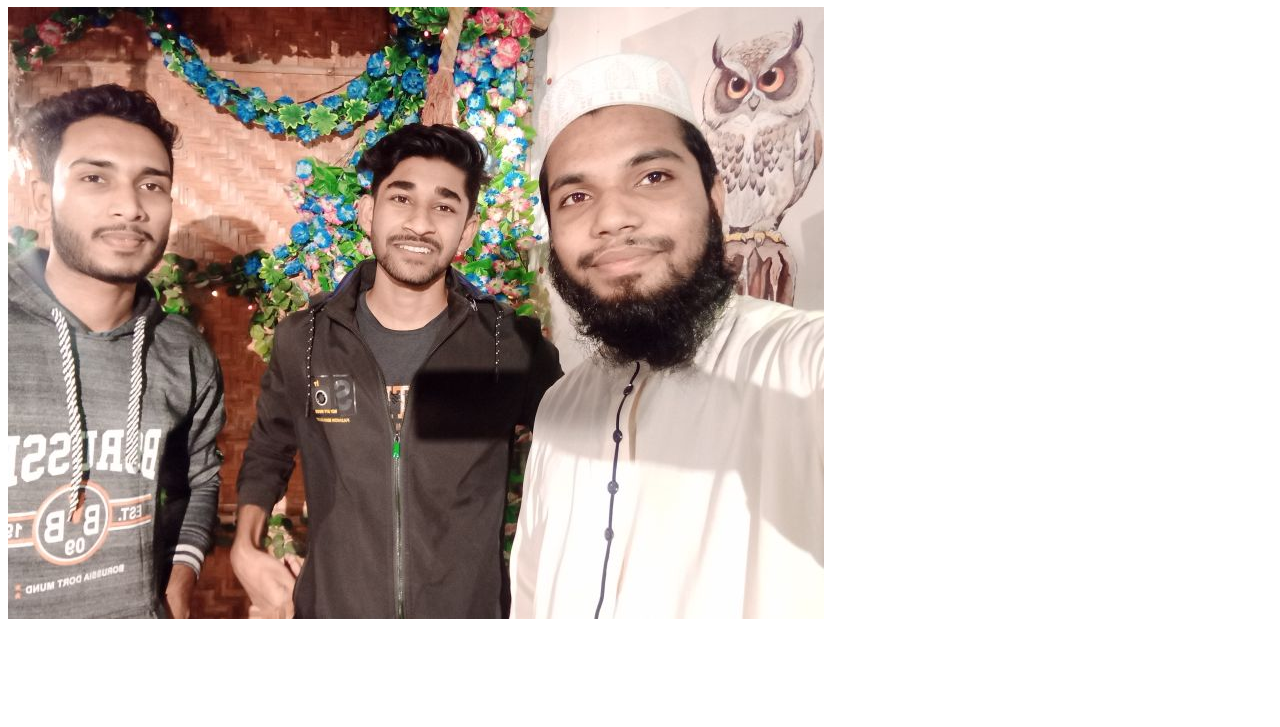
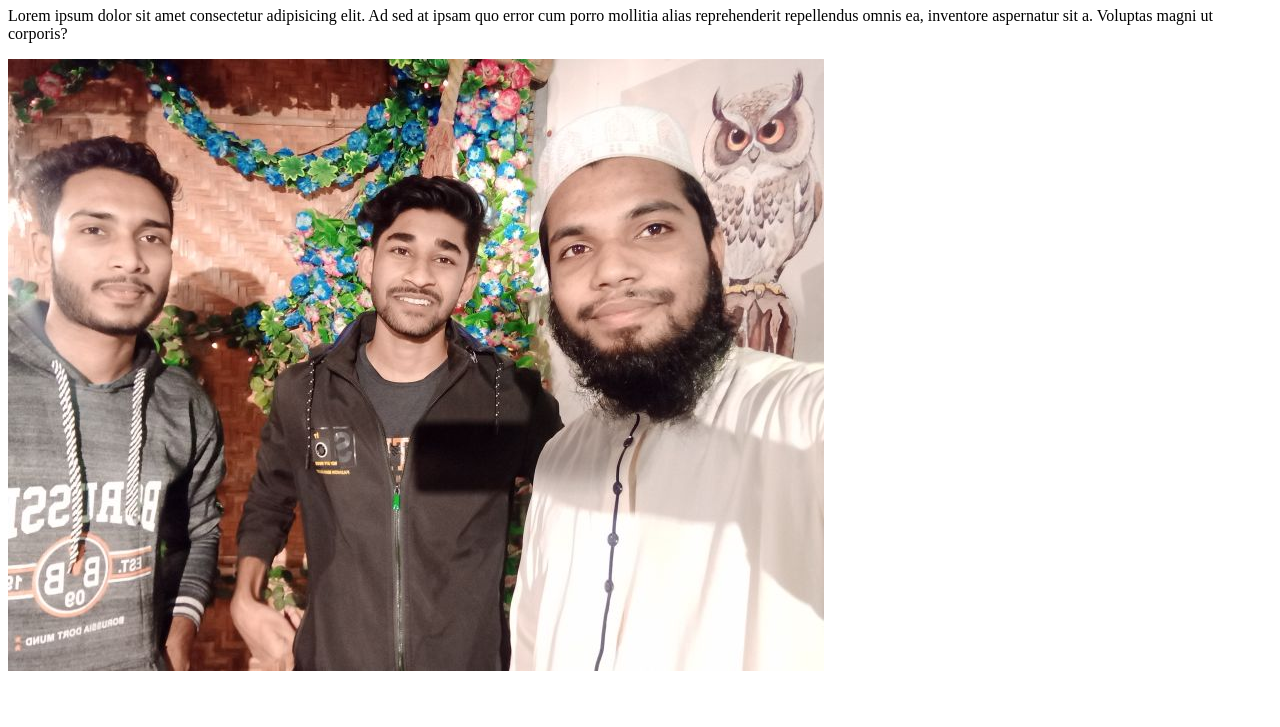
Before and after one commit to Tanvir-Alam625/my-first-repo, a plain HTML site: page index.html in a window 1280 px wide. Shown: the part 73-800 px from the top of the page. Drawn offline with Linux system fonts and the light colour scheme.

Commit message:
file text  chagned

```diff
--- a/index.html
+++ b/index.html
@@ -8,6 +8,9 @@
 </head>
 <body>
     <h1>WE are Three pros for affialite marketers</h1>
+    <p>
+        Lorem ipsum dolor sit amet consectetur adipisicing elit. Ad sed at ipsam quo error cum porro mollitia alias reprehenderit repellendus omnis ea, inventore aspernatur sit a. Voluptas magni ut corporis?
+    </p>
     <img src="images/pro.jpg" alt="pro">
 
 </body>
```
